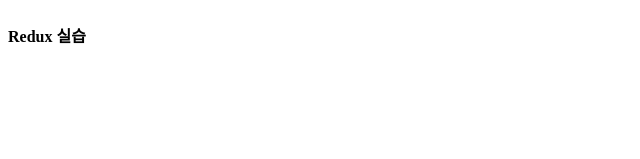
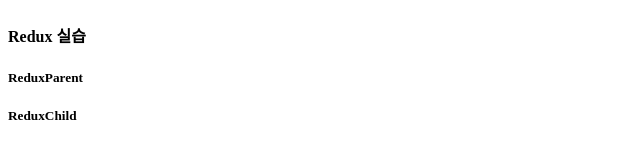
Before and after one commit to ekkang2/react, a React (Vite) app in the folder ch06/: page / in a window 1280 px wide. Shown: the part 515-674 px from the top of the page, without its empty margins (0-640 px from the left). Built offline with nearby package versions, Linux system fonts and the light colour scheme.

Commit message:
react study

```diff
--- a/ch06/package.json
+++ b/ch06/package.json
@@ -10,8 +10,10 @@
     "preview": "vite preview"
   },
   "dependencies": {
+    "@reduxjs/toolkit": "^2.3.0",
     "react": "^18.3.1",
-    "react-dom": "^18.3.1"
+    "react-dom": "^18.3.1",
+    "react-redux": "^9.1.2"
   },
   "devDependencies": {
     "@eslint/js": "^9.13.0",
--- a/ch06/src/App.jsx
+++ b/ch06/src/App.jsx
@@ -2,6 +2,7 @@
 import ContextParent from "./components/ContextParent";
 import ContextUserList from "./components/ContextUserList";
 import ContextUserRegister from "./components/ContextUserRegister";
+import ReduxParent from "./components/ReduxParent";
 /*
   날짜 : 2024/11/14
   이름 : 김철학
@@ -17,6 +18,7 @@
       <ContextUserList />
 
       <h4>Redux 실습</h4>
+      <ReduxParent />
     </div>
   );
 }
--- /dev/null
+++ b/ch06/src/components/ReduxChild.jsx
@@ -0,0 +1,15 @@
+import { useContext } from "react";
+import CountContext from "../context/CountContext";
+
+export default function ReduxChild() {
+  return (
+    <div className="ReduxChild">
+      <h5>ReduxChild</h5>
+
+      {/* <p>ReduxChild count : {count}</p>
+      <button onClick={increase}>증가</button>
+      <button onClick={decrease}>감소</button>
+      <button onClick={() => reset(0)}>리셋</button> */}
+    </div>
+  );
+}
--- /dev/null
+++ b/ch06/src/components/ReduxParent.jsx
@@ -0,0 +1,19 @@
+import { useContext } from "react";
+import ContextChild from "./ContextChild";
+import CountContext from "../context/CountContext";
+import ReduxChild from "./ReduxChild";
+
+export default function ReduxParent() {
+  return (
+    <div className="ReduxParent">
+      <h5>ReduxParent</h5>
+
+      {/* <p>ReduxParent count : {count}</p>
+      <button onClick={increase}>증가</button>
+      <button onClick={decrease}>감소</button>
+      <button onClick={() => reset(0)}>리셋</button> */}
+
+      <ReduxChild />
+    </div>
+  );
+}
```
Also changed, not shown: ch06/src/slices/countSlice.jsx (added, +29 -0 lines), 1 other file (tests, documents, lock files or other folders).
